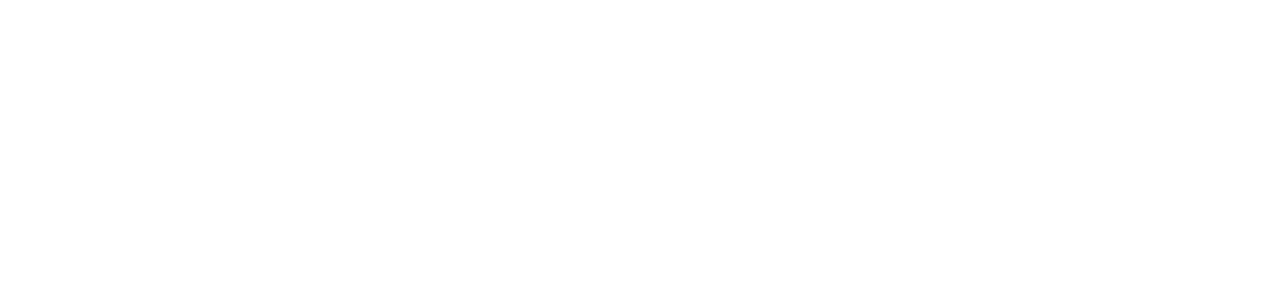
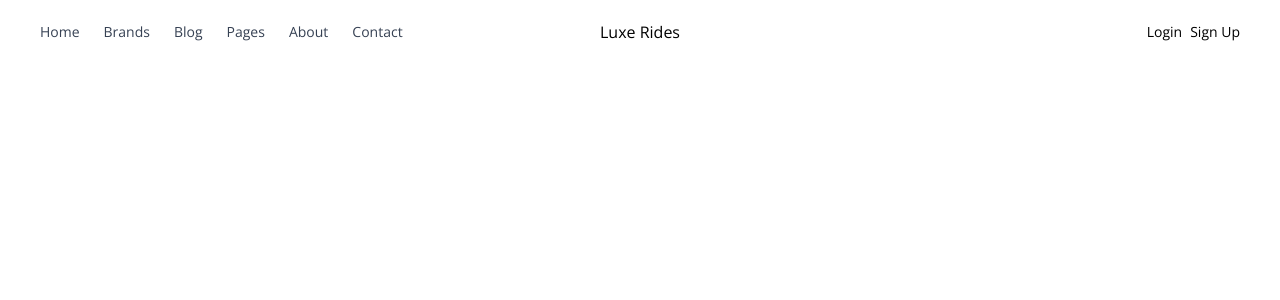
Before and after one commit to Moyo-Made/luxe-rides, a Next.js app: page / in a window 1280 px wide. Shown: the top 300 px of the page. Built offline with nearby package versions, Linux system fonts and the light colour scheme.

Commit message:
feat: implement navigation component and integrate Open Sans font

```diff
--- a/app/layout.tsx
+++ b/app/layout.tsx
@@ -1,20 +1,14 @@
 import type { Metadata } from "next";
-import { Geist, Geist_Mono } from "next/font/google";
+import { Open_Sans } from 'next/font/google'
 import "./globals.css";
 
-const geistSans = Geist({
-  variable: "--font-geist-sans",
-  subsets: ["latin"],
-});
-
-const geistMono = Geist_Mono({
-  variable: "--font-geist-mono",
-  subsets: ["latin"],
-});
-
+const openSans = Open_Sans({
+  subsets: ['latin'],
+  weight: ['300', '400', '500', '600', '700', '800'],
+})
 export const metadata: Metadata = {
 	title: "LuxeRides",
-  description: "Luxury Car Rentals - LuxeRides"
+	description: "Luxury Car Rentals - LuxeRides",
 };
 
 export default function RootLayout({
@@ -24,11 +18,7 @@
 }>) {
 	return (
 		<html lang="en">
-      <body
-        className={`${geistSans.variable} ${geistMono.variable} antialiased`}
-      >
-        {children}
-      </body>
+			<body className={`${openSans.className} antialiased`}>{children}</body>
 		</html>
 	);
 }
--- a/app/page.tsx
+++ b/app/page.tsx
@@ -1,7 +1,12 @@
+import Home from "@/components/home";
 import React from "react";
 
 const page = () => {
-	return <div></div>;
+	return (
+		<div className="font-open-sans">
+			<Home />
+		</div>
+	);
 };
 
 export default page;
--- a/components/home/index.tsx
+++ b/components/home/index.tsx
@@ -0,0 +1,12 @@
+import React from 'react'
+import Nav from './nav'
+
+const Home = () => {
+  return (
+	<div>
+	  <Nav />
+	</div>
+  )
+}
+
+export default Home
--- /dev/null
+++ b/components/home/nav/index.tsx
@@ -0,0 +1,30 @@
+import { navlinks } from "@/data/navlinks";
+import Link from "next/link";
+import React from "react";
+
+const Nav = () => {
+	return (
+		<div className="font-open-sans flex justify-between items-center px-10 py-5">
+			<div className="flex-1 flex items-center gap-6">
+				{navlinks.map((link) => (
+					<Link
+						key={link.name}
+						href={link.href}
+						className="text-sm text-gray-700 hover:text-gray-900"
+					>
+						{link.name}
+					</Link>
+				))}
+			</div>
+			<div className="flex-1 text-center">Luxe Rides</div>
+			<div className="flex-1 flex justify-end items-center gap-4">
+				<div className="flex items-center gap-2">
+					<span className="text-sm">Login</span>
+					<span className="text-sm">Sign Up</span>
+				</div>
+			</div>
+		</div>
+	);
+};
+
+export default Nav;
--- /dev/null
+++ b/data/navlinks.ts
@@ -0,0 +1,8 @@
+export const navlinks = [
+	{ name: "Home", href: "/" },
+	{ name: "Brands", href: "/brands" },
+	{ name: "Blog", href: "/blog" },
+	{ name: "Pages", href: "/pages" },
+	{ name: "About", href: "/about" },
+	{ name: "Contact", href: "/contact" },
+];
--- /dev/null
+++ b/tailwind.config.js
@@ -0,0 +1,10 @@
+/** @type {import('tailwindcss').Config} */
+export default {
+	theme: {
+		extend: {
+			fontFamily: {
+				"open-sans": ["var(--font-open-sans)", "sans-serif"],
+			},
+		},
+	},
+};
```
Also changed, not shown: public/images/cars/Curvv-full-view.jpg (added), public/images/cars/Curvv-inside.jpg (added). Lines whose indentation alone changed are shown as unchanged.
